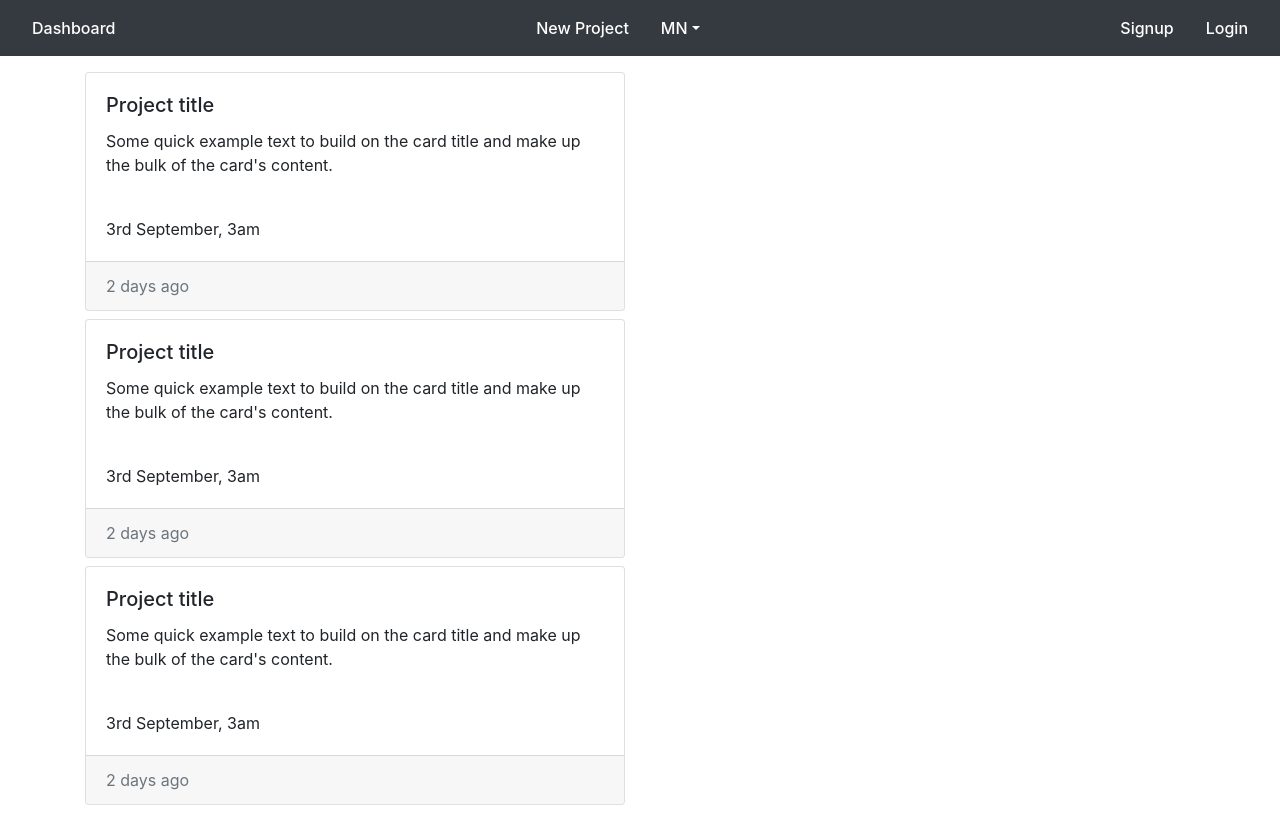
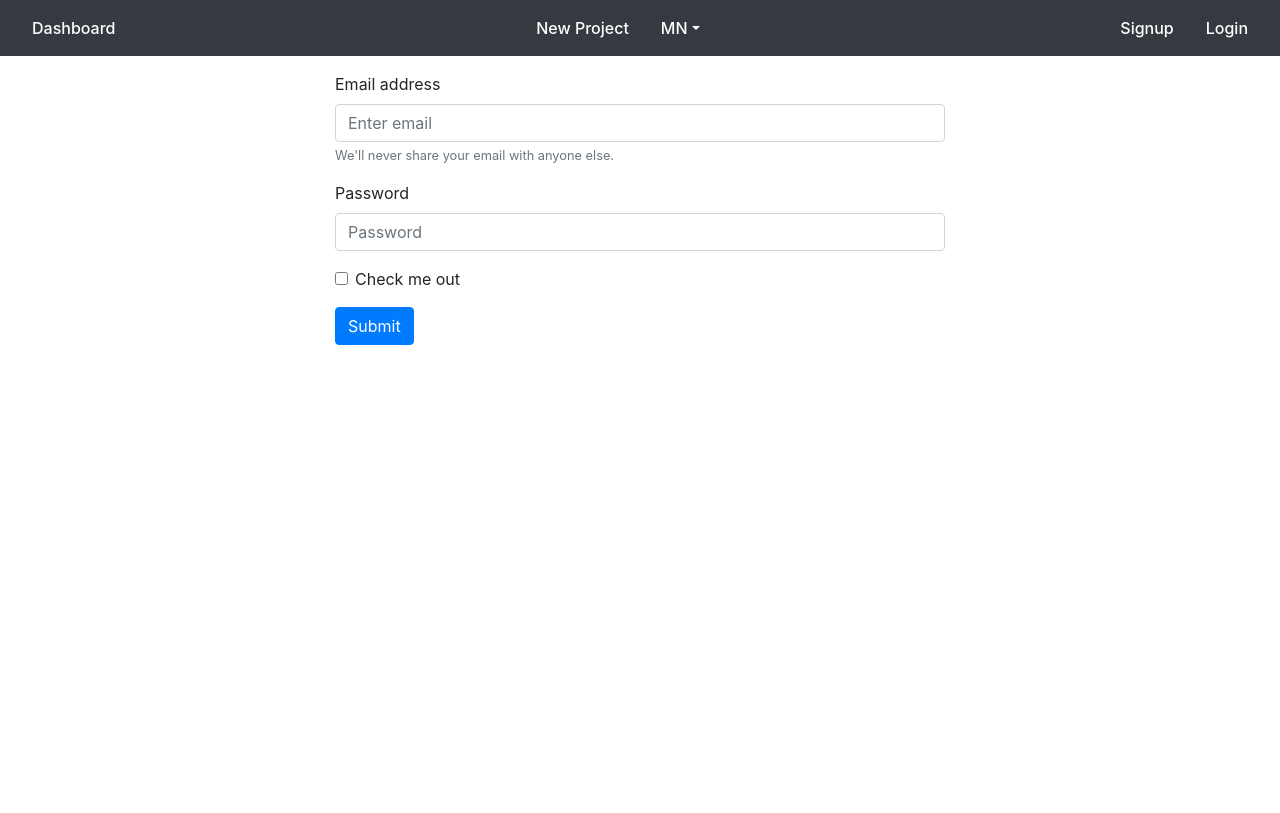
Before and after one commit to marilyn-n/React-Redux-Firebase-App, a React (Create React App) app: page /signin in a window 1280 px wide. Built offline with nearby package versions, Linux system fonts and the light colour scheme.

Commit message:
add signin component

```diff
--- a/src/App.js
+++ b/src/App.js
@@ -3,7 +3,8 @@ import { BrowserRouter, Switch, Route } from 'react-router-dom';
 import Nav from './components/layout/Nav';
 import './sass/main.scss';
 import Dashboard from './components/dashboard/Dashboard';
-import CreateProject from './components/projects/CreateProject';
+import ProjectDetails from './components/projects/ProjectDetails';
+import SignIn from './components/auth/SignIn';
 
 
 function App() {
@@ -12,8 +13,9 @@ function App() {
       <BrowserRouter>
         <Nav/>
         <Switch>
-          <Route path="/" component={ Dashboard }/>
-          <Route path="/new-project" component={ CreateProject }/>
+          <Route exact path="/" component={ Dashboard }/>
+          <Route path="/project/:id" component={ ProjectDetails }/>
+          <Route path="/signin" component={ SignIn }/>
         </Switch>
       </BrowserRouter>
     </div>
--- a/src/components/auth/SignIn.js
+++ b/src/components/auth/SignIn.js
@@ -0,0 +1,39 @@
+import React, { Component } from 'react';
+
+class SignIn extends Component {
+
+  handleSubmit = (e) => {
+    console.log(e);
+
+  }
+
+  handleChange = (e) => {
+    console.log(e);
+
+  }
+
+  render() {
+    return (
+      <div className="container col-md-6 offset-md-3">
+        <form onSubmit={this.handleSubmit}>
+          <div className="form-group">
+            <label>Email address</label>
+            <input type="email" className="form-control" id="exampleInputEmail1" onChange={this.handleChange} aria-describedby="emailHelp" placeholder="Enter email"/>
+            <small id="emailHelp" className="form-text text-muted">We'll never share your email with anyone else.</small>
+          </div>
+          <div className="form-group">
+            <label>Password</label>
+            <input type="password" className="form-control" id="exampleInputPassword1" onChange={this.handleChange} placeholder="Password"/>
+          </div>
+          <div className="form-group form-check">
+            <input type="checkbox" className="form-check-input" id="exampleCheck1"/>
+            <label className="form-check-label">Check me out</label>
+          </div>
+          <button type="submit" className="btn btn-primary">Submit</button>
+        </form>
+      </div>
+    );
+  }
+}
+
+export default SignIn;
--- a/src/components/projects/ProjectDetails.js
+++ b/src/components/projects/ProjectDetails.js
@@ -1,9 +1,12 @@
 import React from 'react';
 
-const ProjectDetails = () => {
+const ProjectDetails = (props) => {
+  console.log(props);
+  const id = props.match.params.id;
+
   return (
     <div className="card-footer text-muted">
-      2 days ago
+      2 days ago {id}
     </div>
   );
 }
--- a/src/components/projects/ProjectSummary.js
+++ b/src/components/projects/ProjectSummary.js
@@ -1,5 +1,4 @@
 import React from 'react';
-import ProjectDetails from './ProjectDetails';
 
 const ProjectSummary = () => {
   return (
@@ -12,7 +11,6 @@ const ProjectSummary = () => {
         <div className="card-body">
           <span className="card-link">3rd September, 3am</span>
         </div>
-        <ProjectDetails/>
       </div>
 
     </div>
```
